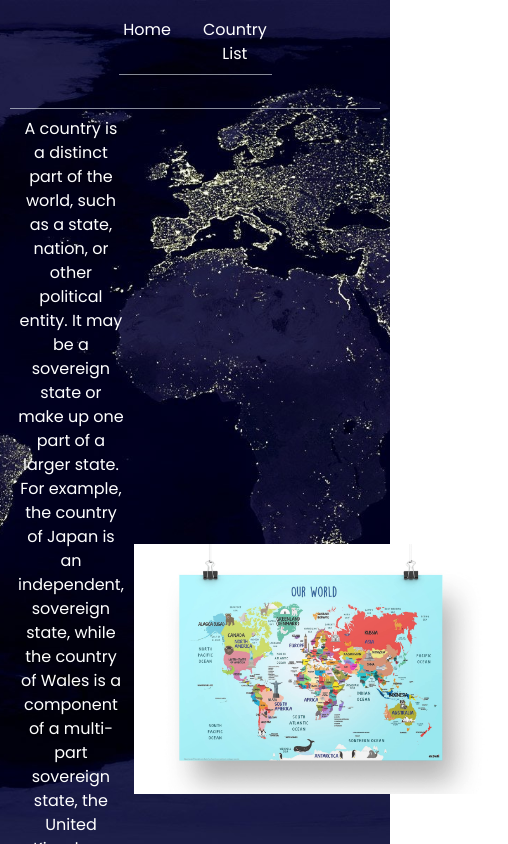
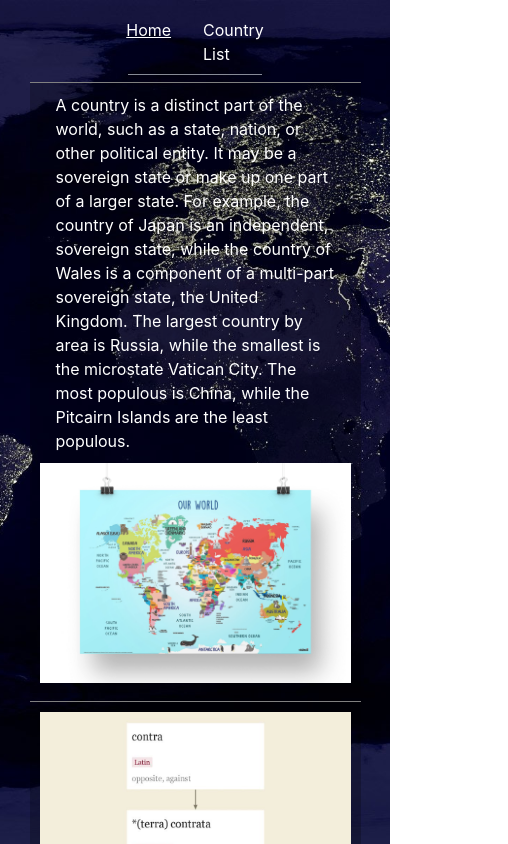
Before and after one commit to dariovargaos/country-list-website, a React (Vite) app in the folder world-app/: page / in a window 390 px wide. Shown: the top 844 px of the page, 508 px wide, since content can reach past the window. Built offline with nearby package versions, Linux system fonts and the light colour scheme.

Commit message:
Added new responsive styles for home page, refactored code and deleted unneccessary css code

```diff
--- a/world-app/src/App.css
+++ /dev/null
@@ -1,10 +0,0 @@
-@import url('https://fonts.googleapis.com/css2?family=Poppins:wght@200;300;400;500&display=swap');
-
-.App{
-    background-image: url(./assets/bg.jpg);
-    background-size: cover;
-    background-repeat: no-repeat;
-    background-position: center;
-    background-attachment: fixed;
-    font-family: 'Poppins', sans-serif;
-}
--- a/world-app/src/App.jsx
+++ b/world-app/src/App.jsx
@@ -1,5 +1,5 @@
 import { BrowserRouter, Routes, Route } from "react-router-dom";
-import { Box } from "@chakra-ui/react";
+import { Box, VStack } from "@chakra-ui/react";
 
 //components
 import Home from "./pages/Home";
@@ -8,14 +8,24 @@ import CountryDetails from "./pages/CountryDetails";
 import Navbar from "./components/Navbar";
 import Search from "./pages/Search";
 
-//styles
-import "./App.css";
+const backgroundImageStyles = {
+  backgroundImage: `url("/img/bg.jpg")`,
+  backgroundSize: "cover",
+  backgroundRepeat: "no-repeat",
+  backgroundPosition: "center",
+  backgroundAttachment: "fixed",
+};
 
 function App() {
   return (
-    <Box className="App" align="center">
+    <VStack sx={backgroundImageStyles}>
       <BrowserRouter>
-        <Box maxW="860px" minHeight="100vh" p="10px">
+        <VStack
+          w={{ base: "90%", sm: "90%", md: "90%", lg: "70%" }}
+          minHeight="100vh"
+          p="10px"
+          spacing={6}
+        >
           <Navbar />
           <Routes>
             <Route path="/" element={<Home />} />
@@ -23,9 +33,9 @@ function App() {
             <Route path="/countrylist/:name" element={<CountryDetails />} />
             <Route path="/search" element={<Search />} />
           </Routes>
-        </Box>
+        </VStack>
       </BrowserRouter>
-    </Box>
+    </VStack>
   );
 }
 
--- a/world-app/src/index.css
+++ b/world-app/src/index.css
@@ -1,9 +1,3 @@
-* {
-  margin: 0;
-  padding: 0;
-  box-sizing: border-box;
-}
-
 label {
   color: white;
   font-weight: 700;
@@ -30,3 +24,7 @@ select option {
 a:hover {
   text-decoration: underline;
 }
+
+a.active{
+  text-decoration: underline;
+}
--- a/world-app/src/main.jsx
+++ b/world-app/src/main.jsx
@@ -2,11 +2,23 @@ import React from "react";
 import ReactDOM from "react-dom/client";
 import App from "./App";
 import "./index.css";
-import { ChakraProvider } from "@chakra-ui/react";
+import { ChakraProvider, extendTheme } from "@chakra-ui/react";
+
+const globalStyles = {
+  styles: {
+    global: {
+      margin: 0,
+      padding: 0,
+      boxSizing: "border-box",
+    },
+  },
+};
+
+const theme = extendTheme({ globalStyles });
 
 ReactDOM.createRoot(document.getElementById("root")).render(
   <React.StrictMode>
-    <ChakraProvider>
+    <ChakraProvider theme={theme}>
       <App />
     </ChakraProvider>
   </React.StrictMode>
--- a/world-app/src/pages/Home.jsx
+++ b/world-app/src/pages/Home.jsx
@@ -1,36 +1,45 @@
-import { Box, Center, Text, Divider, Flex, Image } from "@chakra-ui/react";
-import { Link } from "react-router-dom";
+import { Link as RouterLink } from "react-router-dom";
+import { Text, Flex, Image, Container, VStack, Link } from "@chakra-ui/react";
+import { ExternalLinkIcon } from "@chakra-ui/icons";
 
 export default function Home() {
   const flexStyles = {
-    color: "white",
-    padding: "8px",
+    padding: "10px",
     alignItems: "center",
     gap: "10px",
+    borderTop: "1px solid gray",
+    backgroundColor: "blackAlpha.400",
+    flexDirection: {
+      base: "column",
+      sm: "column",
+      md: "row",
+      lg: "row",
+    },
   };
   return (
-    <Box mt="50px">
-      <Divider />
+    <VStack color="white">
       <Flex sx={flexStyles}>
+        <Container>
           <Text>
-          A country is a distinct part of the world, such as a state, nation, or
-          other political entity. It may be a sovereign state or make up one
-          part of a larger state. For example, the country of Japan is an
+            A country is a distinct part of the world, such as a state, nation,
+            or other political entity. It may be a sovereign state or make up
+            one part of a larger state. For example, the country of Japan is an
             independent, sovereign state, while the country of Wales is a
             component of a multi-part sovereign state, the United Kingdom. The
             largest country by area is Russia, while the smallest is the
             microstate Vatican City. The most populous is China, while the
             Pitcairn Islands are the least populous.
           </Text>
+        </Container>
         <Image
           src="/img/ourworld.jpg"
           fallback="Picture of all countries."
           width="400px"
         />
       </Flex>
-      <Divider />
       <Flex sx={flexStyles}>
         <Image src="/img/etymology.jpg" width="400px" height="400px" />
+        <Container>
           <Text>
             <b>Etymology:</b> The word country comes from Old French contrée,
             which derives from Vulgar Latin (terra) contrata ("(land) lying
@@ -38,65 +47,78 @@ export default function Home() {
             opposite"). It most likely entered the English language after the
             Franco-Norman invasion during the 11th century.
           </Text>
+        </Container>
       </Flex>
-      <Divider />
       <Flex sx={flexStyles}>
+        <Container>
           <Text>
-          <b>Identification:</b> Symbols of a country may incorporate cultural,
-          religious or political symbols of any nation that the country
-          includes. Many categories of symbols can be seen in flags, coats of
-          arms, or seals.
+            <b>Identification:</b> Symbols of a country may incorporate
+            cultural, religious or political symbols of any nation that the
+            country includes. Many categories of symbols can be seen in flags,
+            coats of arms, or seals.
           </Text>
+        </Container>
         <Image src="/img/symbols.jpeg" width="400px" />
       </Flex>
-      <Divider />
       <Flex sx={flexStyles}>
         <Image src="/img/country-names.webp" width="400px" />
+        <Container>
           <Text>
             <b>Name:</b> Most countries have a long name and a short name. The
-          long name is typically used in formal contexts and often describes the
-          country's form of government. The short name is the country's common
-          name by which it is typically identified.The names of most countries
-          are derived from a feature of the land, the name of a historical tribe
-          or person, or a directional description.
+            long name is typically used in formal contexts and often describes
+            the country's form of government. The short name is the country's
+            common name by which it is typically identified.The names of most
+            countries are derived from a feature of the land, the name of a
+            historical tribe or person, or a directional description.
           </Text>
+        </Container>
       </Flex>
-      <Divider />
       <Flex sx={flexStyles}>
+        <Container>
           <Text>
-          <b>Flags:</b> Originally, flags representing a country would generally
-          be the personal flag of its rulers; however, over time, the practice
-          of using personal banners as flags of places was abandoned in favor of
-          flags that had some significance to the nation, often its patron
-          saint. Early examples of these were the maritime republics such as
-          Genoa which could be said to have a national flag as early as the 12th
-          century. Although some flags date back earlier, widespread use of
-          flags outside of military or naval context begins only with the rise
-          of the idea of the nation state at the end of the 18th century.
+            <b>Flags:</b> Originally, flags representing a country would
+            generally be the personal flag of its rulers; however, over time,
+            the practice of using personal banners as flags of places was
+            abandoned in favor of flags that had some significance to the
+            nation, often its patron saint. Early examples of these were the
+            maritime republics such as Genoa which could be said to have a
+            national flag as early as the 12th century. Although some flags date
+            back earlier, widespread use of flags outside of military or naval
+            context begins only with the rise of the idea of the nation state at
+            the end of the 18th century.
           </Text>
+        </Container>
         <Image src="/img/flags.jpg" width="400px" />
       </Flex>
-      <Divider />
-      <Flex sx={flexStyles}>
+      <Flex sx={flexStyles} borderBottom="1px solid gray">
         <Image src="/img/anthem.jpg" width="400px" />
+        <Container>
           <Text>
             <b>National anthems:</b> A national anthem is a patriotic musical
             composition symbolizing and evoking eulogies of the history and
             traditions of a country or nation.Though the custom of an officially
-          adopted national anthem became popular only in the 19th century, some
-          national anthems predate this period, often existing as patriotic
-          songs long before designation as national anthem.Several countries
-          remain without an official national anthem. In these cases, there are
-          established de facto anthems played at sporting events or diplomatic
-          receptions. These include the United Kingdom ("God Save the Queen")
-          and Sweden (Du gamla, Du fria).
+            adopted national anthem became popular only in the 19th century,
+            some national anthems predate this period, often existing as
+            patriotic songs long before designation as national anthem.Several
+            countries remain without an official national anthem. In these
+            cases, there are established de facto anthems played at sporting
+            events or diplomatic receptions. These include the United Kingdom
+            ("God Save the Queen") and Sweden (Du gamla, Du fria).
           </Text>
+        </Container>
       </Flex>
-      <Divider />
-      <Text color="white" mt="6px">
+      <Text>
         Source:
-        <Link to="https://en.wikipedia.org/wiki/Country"> Wikipedia</Link>
+        <Link
+          as={RouterLink}
+          to="https://en.wikipedia.org/wiki/Country"
+          isExternal
+          fontWeight="bold"
+        >
+          {" "}
+          Wikipedia <ExternalLinkIcon mx="2px" />
+        </Link>
       </Text>
-    </Box>
+    </VStack>
   );
 }
```
Also changed, not shown: world-app/public/img/bg.jpg (renamed from world-app/src/assets/bg.jpg). Lines whose indentation alone changed are shown as unchanged.
